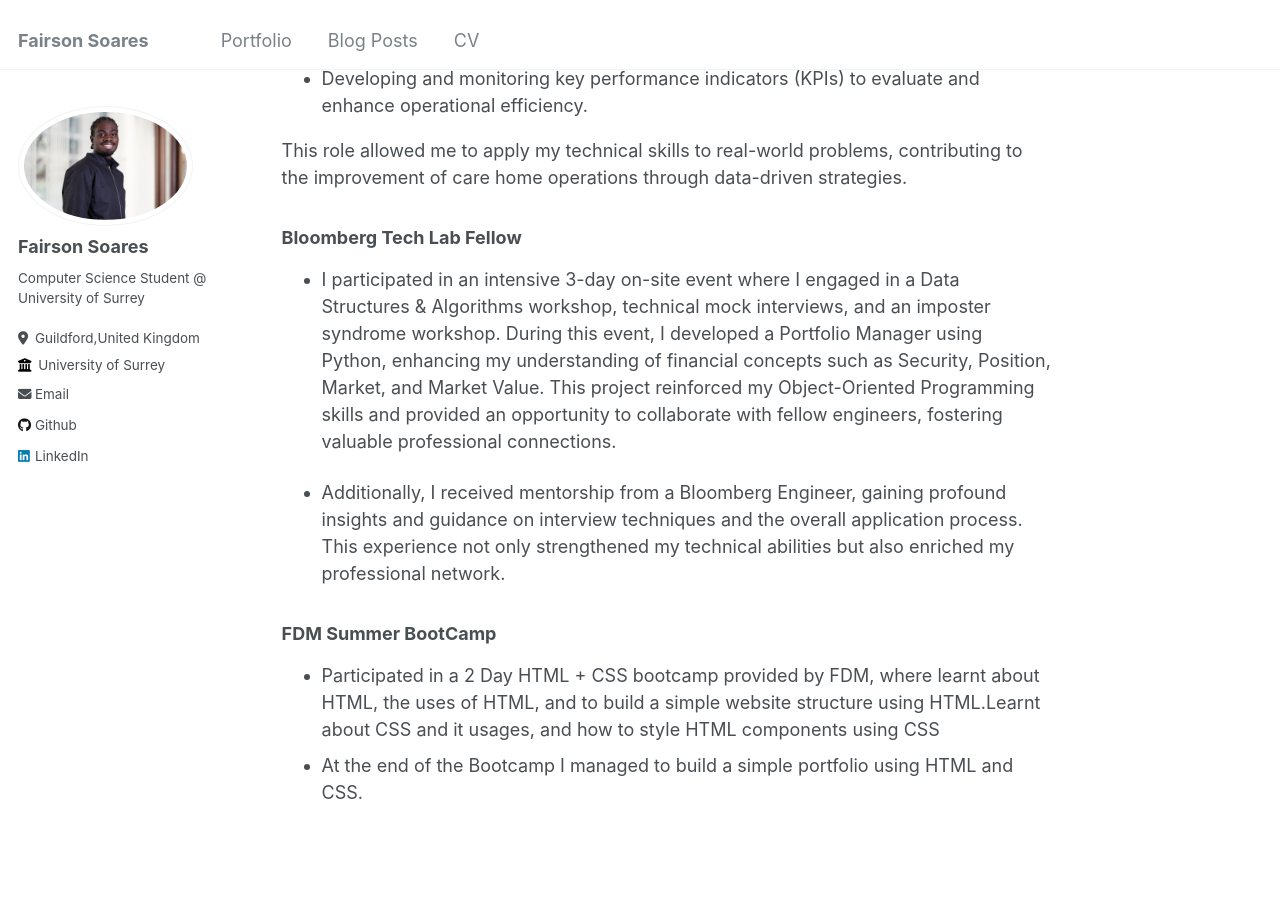
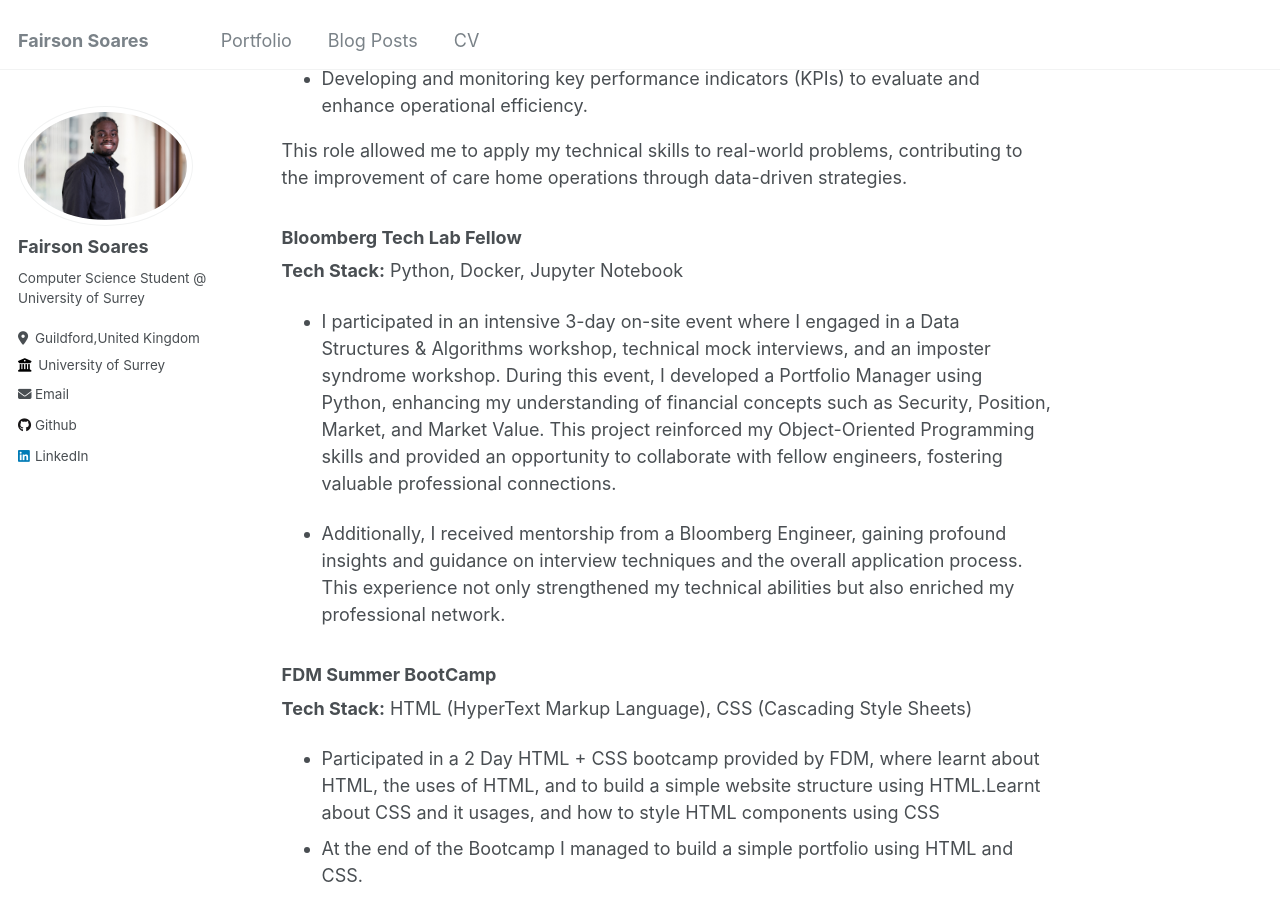
Before and after one commit to Beehive324/Fairson-Soares.github.io, a Jekyll site: the page built from _pages/about.md, in a window 1280 px wide and 900 px high, scrolled down 1150 px. Built offline with Jekyll 4.4.1, drawn with Linux system fonts in a browser that asks for light colours; some of the changed text lies outside the part shown.

Commit message:
more changes

```diff
--- a/_pages/about.md
+++ b/_pages/about.md
@@ -15,7 +15,7 @@
 - SQL (Structured Query Language)
 - Python
 
-## Spoken Languages
+## 🗣️Spoken Languages
 - Portuguese (Native)
 - English (Fluent)
 
@@ -41,6 +41,8 @@
 
 ### Bloomberg Tech Lab Fellow
 
+**Tech Stack:** Python, Docker, Jupyter Notebook
+
 - I participated in an intensive 3-day on-site event where I engaged in a Data Structures & Algorithms workshop, technical mock interviews, and an imposter syndrome workshop. During this event, I developed a Portfolio Manager using Python, enhancing my understanding of financial concepts such as Security, Position, Market, and Market Value. This project reinforced my Object-Oriented Programming skills and provided an opportunity to collaborate with fellow engineers, fostering valuable professional connections.
 
 - Additionally, I received mentorship from a Bloomberg Engineer, gaining profound insights and guidance on interview techniques and the overall application process. This experience not only strengthened my technical abilities but also enriched my professional network.
@@ -48,6 +50,8 @@
 
 ### FDM Summer BootCamp
 
+**Tech Stack:** HTML (HyperText Markup Language), CSS (Cascading Style Sheets)
+
 - Participated in a 2 Day HTML + CSS bootcamp provided by FDM, where
 learnt about HTML, the uses of HTML, and to build a simple website structure using HTML.Learnt about CSS and it usages, and how to style HTML components using CSS
 - At the end of the Bootcamp I managed to build a simple portfolio using HTML and CSS.
```
